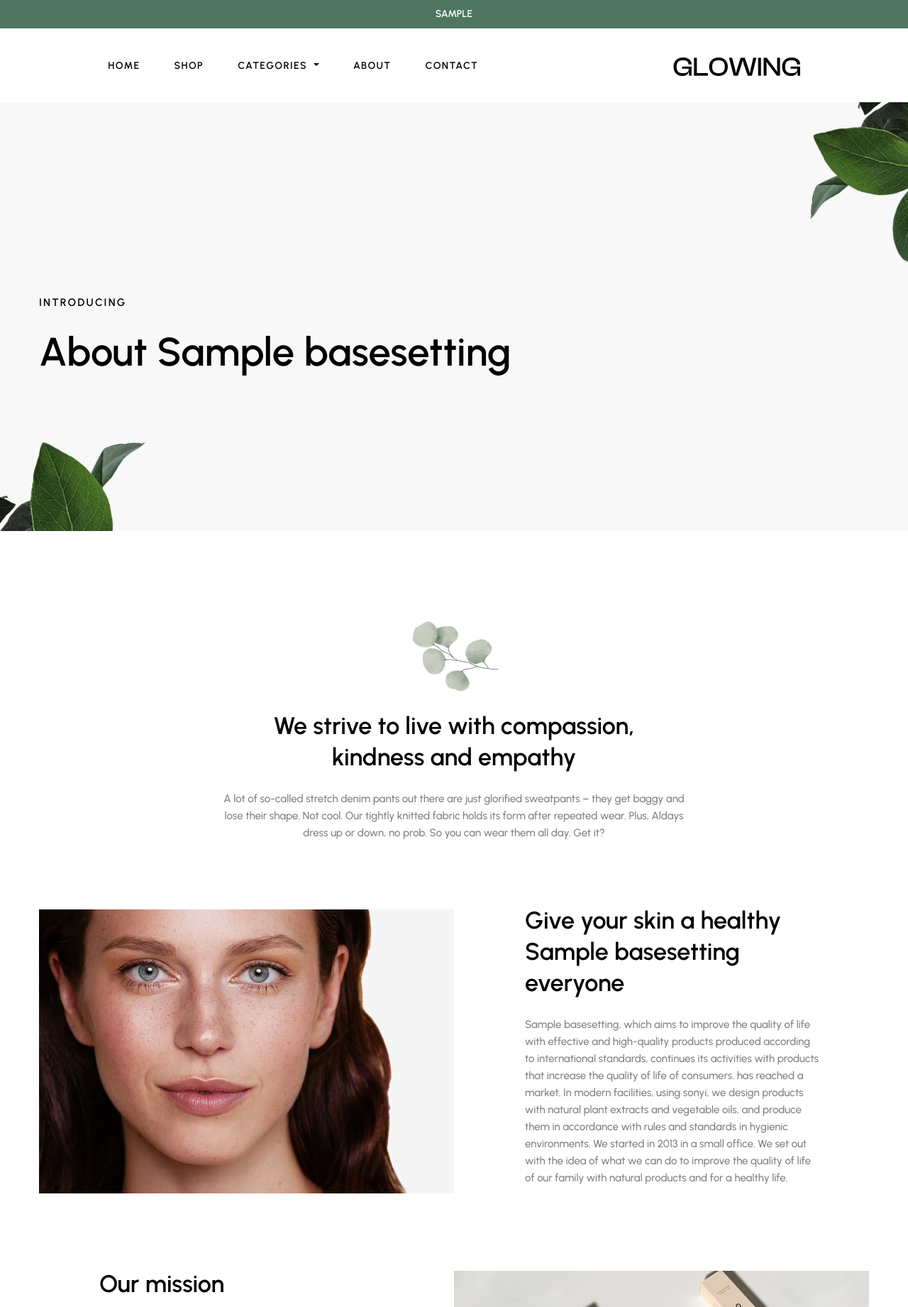
After one commit to tarlansoltanov/euro-fragrance.com, a Django app: page /about/ in a window 1280 px wide. The commit adds this page. Shown: the top 1841 px of the page at 71% size. Run offline with Django 4.2, Linux system fonts and the light colour scheme; tables that the repository leaves empty hold one stand-in row (values such as "Sample post"); some libraries are stand-ins or nearby versions.

Commit message:
Base About Template, View and URLs added

```diff
--- /dev/null
+++ b/server/apps/base/templates/base/about.html
@@ -0,0 +1,61 @@
+{% extends 'base/layout.html' %}
+
+{% load static %}
+
+{% block content %}
+<!-- Main -->
+<main id="content">
+  <!-- Title -->
+  <section class="pt-lg-18 pb-lg-17 py-14 bg-img-cover-center" style="background-image: url('{% static 'assets/images/about/introducing.jpg' %}')">
+    <div class="container pt-lg-8 pb-lg-7">
+      <p class="text-secondary mb-5 text-uppercase font-weight-600 letter-spacing-015" data-animate="fadeInUp">Introducing</p>
+      <h1 class="fs-44 fs-lg-56 lh-121" data-animate="fadeInUp">About {{ settings.company_name }}</h1>
+    </div>
+  </section>
+  <!-- Main Section -->
+  <section class="pb-9 pt-7 pt-lg-12 pb-lg-15">
+    <div class="container">
+      <!-- We Strive -->
+      <div class="row">
+        <div class="col-12">
+          <div class="card bg-transparent border-0 text-center">
+            <div class="w-63px card-img" data-animate="fadeInUp">
+              <img src="{% static 'assets/images/about/image-box-01.jpg' %}" alt="" />
+            </div>
+            <div class="card-body px-0 pb-10 pb-lg-12 pt-1">
+              <h3 class="card-title fs-34 lh-129 mb-5 mx-auto" style="max-width: 610px" data-animate="fadeInUp">We strive to live with compassion, kindness and empathy</h3>
+              <p class="cart-text mb-0 mx-auto" style="max-width: 670px" data-animate="fadeInUp">A lot of so-called stretch denim pants out there are just glorified sweatpants – they get baggy and lose their shape. Not cool. Our tightly knitted fabric holds its form after repeated wear. Plus, Aldays dress up or down, no prob. So you can wear them all day. Get it?</p>
+            </div>
+          </div>
+        </div>
+      </div>
+
+      <!-- Healthy -->
+      <div class="row align-items-center mb-9 mb-lg-13">
+        <div class="col-12 col-lg-6 pr-lg-0">
+          <div class="hover-shine hover-zoom-in" data-animate="fadeInUp">
+            <img class="w-100" src="{% static 'assets/images/about/banner-01.jpg' %}" alt="Give your skin a healthy glow everyone" />
+          </div>
+        </div>
+        <div class="col-12 col-lg-6 pl-lg-13 mt-lg-0 mt-8">
+          <h3 class="mr-lg-10 mb-5" data-animate="fadeInUp">Give your skin a healthy {{ settings.company_name }} everyone</h3>
+          <p class="mr-lg-10" data-animate="fadeInUp">{{ settings.company_name }}, which aims to improve the quality of life with effective and high-quality products produced according to international standards, continues its activities with products that increase the quality of life of consumers. has reached a market. In modern facilities, using sonyi, we design products with natural plant extracts and vegetable oils, and produce them in accordance with rules and standards in hygienic environments. We started in 2013 in a small office. We set out with the idea of what we can do to improve the quality of life of our family with natural products and for a healthy life.</p>
+        </div>
+      </div>
+
+      <!-- Our Mission -->
+      <div class="row align-items-center">
+        <div class="col-12 col-lg-6 pl-lg-13 mt-lg-0 mt-8 order-lg-1 order-2">
+          <h3 class="mr-lg-10" data-animate="fadeInUp">Our mission</h3>
+          <p class="mr-lg-10" data-animate="fadeInUp">We became a manufacturer to share our experience and bring high-quality natural products to you. First, personal care and perfume products were added to our catalog, and then cosmetic products. Today, we are a team working hard to present you the best and to develop our product inventory. Our mission is to create awareness of personal care, to design and produce products aimed at consumer needs. To deliver our products to Turkey and the world; Our vision is to make a healthy, low-maintenance piece. Why Us? We are a team dedicated to health. We are a team that believes in the health and quality of life benefits of natural products. We are a team that believes that natural and organic products are safer and more effective than shipped products that are not found in nature.</p>
+        </div>
+        <div class="col-12 col-lg-6 pl-lg-0 order-lg-2 order-1">
+          <div class="hover-shine hover-zoom-in" data-animate="fadeInUp">
+            <img class="w-100" src="{% static 'assets/images/about/banner-02.jpg' %}" alt="Our mission" />
+          </div>
+        </div>
+      </div>
+    </div>
+  </section>
+</main>
+{% endblock content %}
--- a/server/apps/base/templates/base/layout.html
+++ b/server/apps/base/templates/base/layout.html
@@ -36,7 +36,7 @@
   </head>
   <body>
     <!-- Header -->
-    <header class="main-header navbar-dark header-sticky header-sticky-smart position-absolute fixed-top">
+    <header class="main-header navbar-light header-sticky header-sticky-smart {% if title == 'Home' %}navbar-dark position-absolute fixed-top{% endif %}">
       {% if title == 'Home' %}
         <div class="topbar" style="background-color: #dafaf4">
           <div class="container">
@@ -46,7 +46,7 @@
       {% else %}
         <div class="topbar bg-primary">
           <div class="container">
-            <p class="mb-0 fs-14 font-weight-600 text-white text-cente text-uppercaser">{{ settings.advert }}</p>
+            <p class="mb-0 fs-14 font-weight-600 text-white text-center text-uppercase">{{ settings.advert }}</p>
           </div>
         </div>
       {% endif %}
@@ -108,7 +108,7 @@
 
                     <!-- About -->
                     <li aria-haspopup="true" aria-expanded="false" class="nav-item dropdown-item-pages py-2 py-xl-7 sticky-py-xl-6 px-0 px-xl-5">
-                      <a class="nav-link p-0" href="about.html"> About </a>
+                      <a class="nav-link p-0" href="{% url 'base:about' %}"> About </a>
                     </li>
 
                     <!-- Contact -->
@@ -185,7 +185,7 @@
             <h3 class="fs-20 mb-3">Infomation</h3>
             <ul class="list-unstyled mb-0">
               <li class="pb-1">
-                <a href="about.html" class="text-body lh-175">About</a>
+                <a href="{% url 'base:about' %}" class="text-body lh-175">About</a>
               </li>
 
               <li class="py-1">
@@ -348,7 +348,7 @@
 
             <!-- About -->
             <li aria-haspopup="true" aria-expanded="false" class="nav-item dropdown-item-pages py-2 py-xl-7 sticky-py-xl-6 px-0 px-xl-5">
-              <a class="nav-link p-0" href="about.html"> About </a>
+              <a class="nav-link p-0" href="{% url 'base:about' %}"> About </a>
             </li>
 
             <!-- Contact -->
--- a/server/apps/base/urls.py
+++ b/server/apps/base/urls.py
@@ -5,4 +5,5 @@ app_name = 'server.apps.base'
 
 urlpatterns = [
     path('', views.home, name='home'),
+    path('about/', views.about, name='about'),
 ]
--- a/server/apps/base/views.py
+++ b/server/apps/base/views.py
@@ -8,3 +8,10 @@ def home(request, template_name='base/index.html', context={}):
     context['settings'] = BaseSetting.objects.first()
 
     return render(request, template_name, context)
+
+def about(request, template_name='base/about.html', context={}):
+    context['title'] = 'About'
+
+    context['settings'] = BaseSetting.objects.first()
+
+    return render(request, template_name, context)
```
